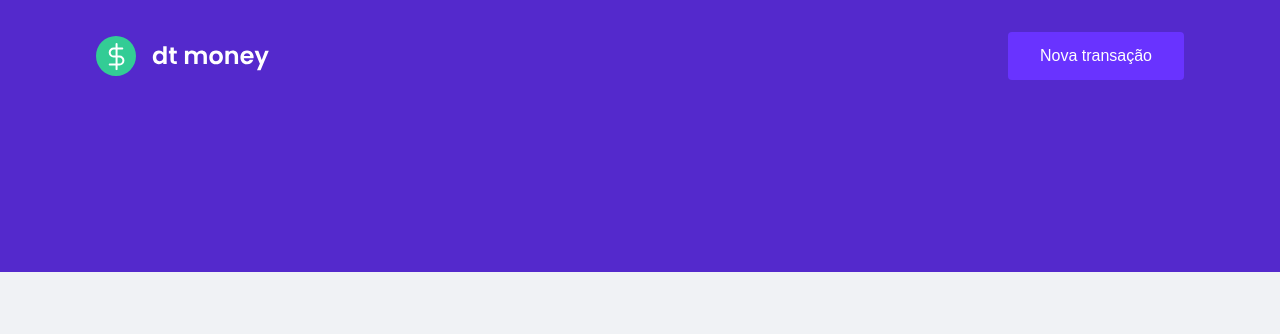
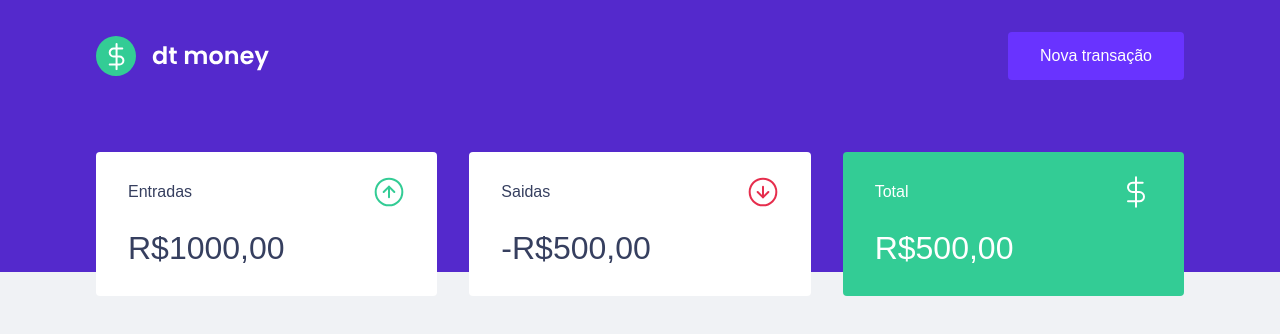
Before and after one commit to JailsonPaiva/dtMoney, a React (Create React App) app: page / in a window 1280 px wide. Shown: the top 334 px of the page. Built offline with nearby package versions, Linux system fonts and the light colour scheme; a web font is replaced by a local one.

Commit message:
Dashboard add

```diff
--- a/public/index.html
+++ b/public/index.html
@@ -8,7 +8,7 @@
     <link rel="shortcut icon" href="favicon.png" type="image/png">
 
     <link rel = "preconnect" href = "https://fonts.googleapis.com">
-    <link href = "https: //fonts.googleapis.com/css2? família = Poppins: wght @ 400; 600 & display = swap "rel =" stylesheet ">
+    <link href = "https: //fonts.googleapis.com/css2? família = Poppins: wght @ 400;500;600 & display = swap "rel =" stylesheet ">
 
     <title>dtmoney</title>
   </head>
--- a/src/App.tsx
+++ b/src/App.tsx
@@ -1,3 +1,4 @@
+import { Dashboard } from './components/Dashboard';
 import { Header } from './components/Header';
 import { GlobalStyle } from './styles/global';
 
@@ -5,6 +6,7 @@
   return (
     <div className="App">
       <Header />
+      <Dashboard />
       <GlobalStyle />
     </div>
   );
--- /dev/null
+++ b/src/components/Dashboard/index.tsx
@@ -0,0 +1,10 @@
+import { Summary } from "../Summary";
+import { Container } from "./styles";
+
+export function Dashboard() {
+    return(
+        <Container>
+            <Summary />
+        </Container>
+    )
+}
--- /dev/null
+++ b/src/components/Dashboard/styles.ts
@@ -0,0 +1,8 @@
+import styled from "styled-components";
+
+
+export const Container = styled.main `
+    max-width: 1120px;
+    margin: 0 auto;
+    padding: 2.5rem 1rem;
+`
--- /dev/null
+++ b/src/components/Summary/index.tsx
@@ -0,0 +1,41 @@
+import incomeImg from '../../assets/income.svg'
+import outcomeImg from '../../assets/outcome.svg'
+import totalImg from '../../assets/total.svg'
+
+
+
+import { Container } from "./styles";
+
+
+export function Summary() {
+    return(
+        <Container>
+            <div>
+                <header>
+                    <p>Entradas</p>
+                    <img src={incomeImg} alt="Entradas" />
+                </header>
+
+                <strong> R$1000,00</strong>
+            </div>
+
+            <div>
+                <header>
+                    <p>Saidas</p>
+                    <img src={outcomeImg} alt="Saida" />
+                </header>
+
+                <strong> -R$500,00</strong>
+            </div>
+
+            <div className='higlight-background'>
+                <header>
+                    <p>Total</p>
+                    <img src={totalImg} alt="Total" />
+                </header>
+
+                <strong> R$500,00</strong>
+            </div>
+        </Container>
+    )
+}
--- /dev/null
+++ b/src/components/Summary/styles.ts
@@ -0,0 +1,36 @@
+import styled from "styled-components";
+
+
+export const Container = styled.div `
+    display: grid;
+    grid-template-columns: repeat(3, 1fr);
+    gap: 2rem;
+    margin-top: -10rem;
+
+    div {
+        background: var(--shape);
+        padding: 1.5rem 2rem;
+        border-radius: .25rem;
+        color: var(--text-title);
+
+        header {
+            display: flex;
+            align-items: center;
+            justify-content: space-between;
+        }
+
+        strong {
+            display: block;
+            margin-top: 1rem;
+            font-size: 2rem;
+            font-weight: 500;
+            line-height: 3rem;
+        }
+
+        &.higlight-background {
+            background: var(--green);
+            color: #fff;
+        }
+    }
+
+`
--- a/src/styles/global.ts
+++ b/src/styles/global.ts
@@ -5,6 +5,7 @@
 		--background: #f0f2f5;
         --red: #e52e4d;
         --blue: #5429cc;
+        --green: #33cc95;
 
         --blue-light: #6933ff;
 
```
